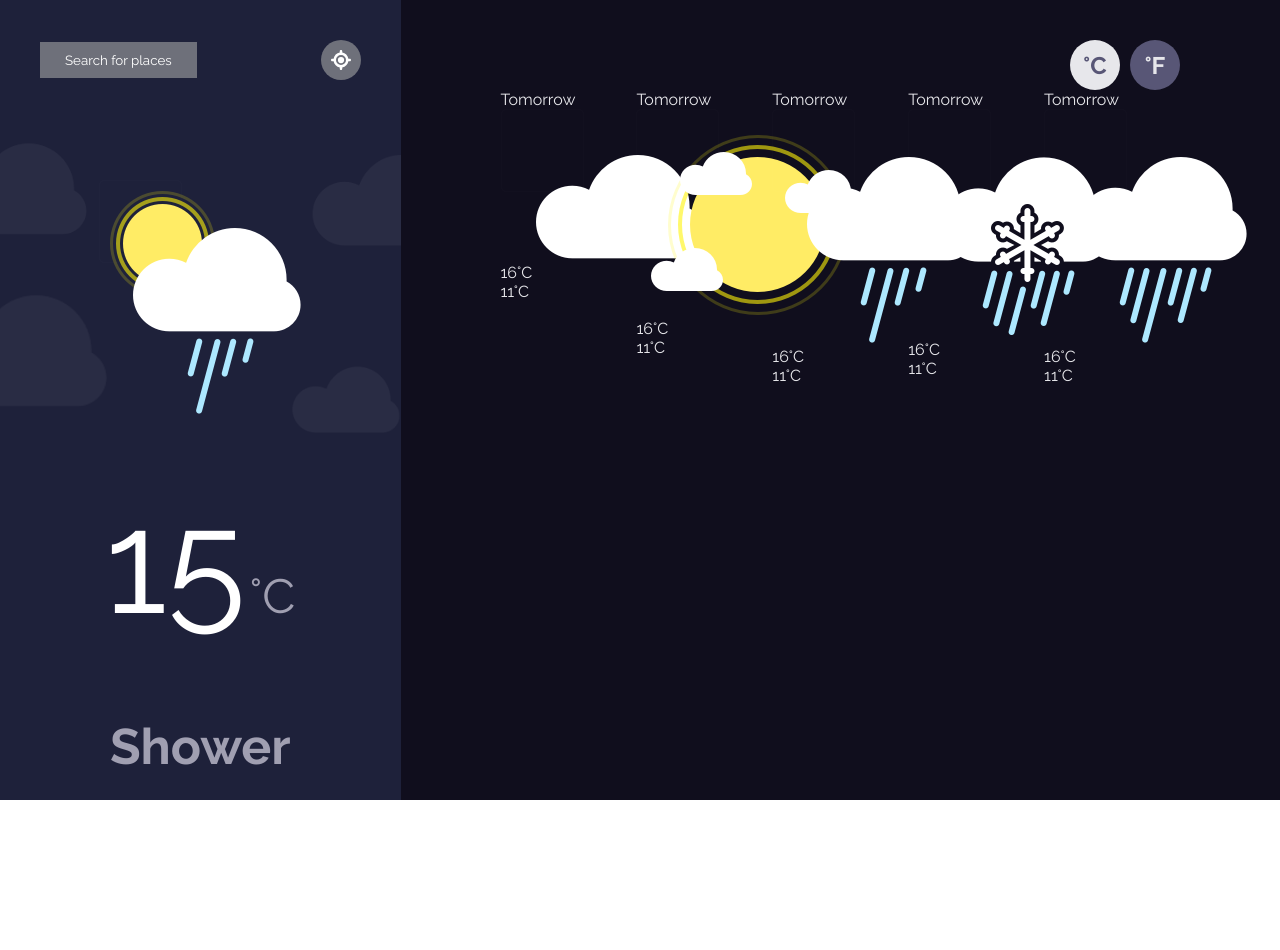
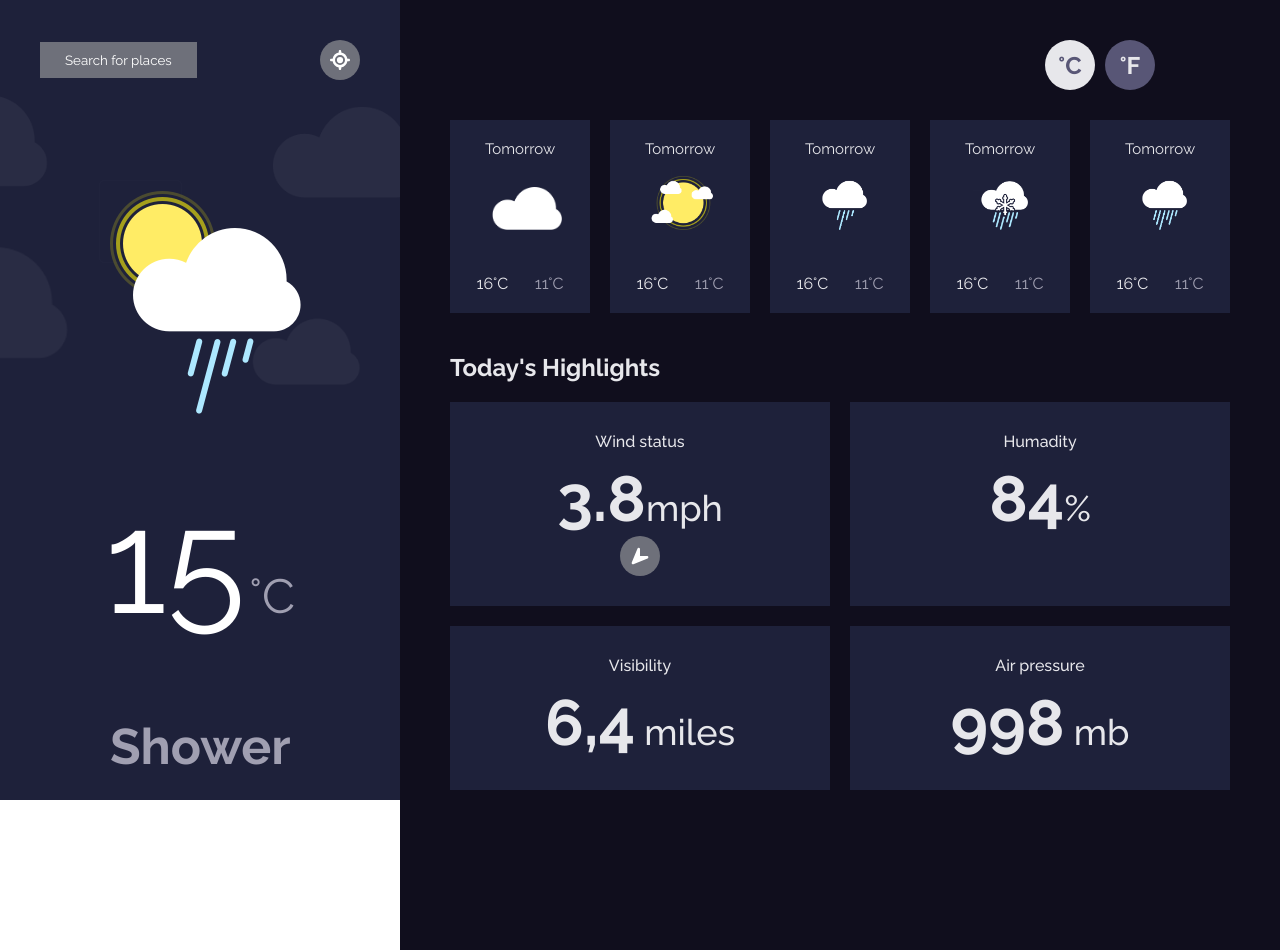
Before and after one commit to EbrahimAli-1/Weather-App, a plain HTML site: page index.html in a window 1280 px wide. Before the commit the page ends 800 px from the top, so only its background shows below. Drawn offline with Linux system fonts and the light colour scheme.

Commit message:
Add files via upload

```diff
--- a/css/style.css
+++ b/css/style.css
@@ -20,6 +20,7 @@
   background-color: #1E213A;
   position: relative;
   text-align: center;
+  flex-grow: 1;
 }
 
 .nav .location {
@@ -49,13 +50,11 @@
 
 .nav .background {
   position: absolute;
-  /* top: 100px;
-  right: 20px; */
   background-size: cover;
   width: 150%;
   opacity: 5%;
-top: 103px;
-left: -111px;
+  top: 55px;
+  left: -150px;
 }
 
 .nav .details .temp {
@@ -100,14 +99,19 @@ left: -111px;
 
 .container .main {
   background-color: #100E1D;
-  flex-grow: 1;
-  padding: 40px 100px;
+  flex-grow: 2;
+  padding: 120px 50px;
+  position: relative;
+  box-sizing: border-box;
 }
 
 .main .temp {
   display: flex;
   justify-content: flex-end;
   gap: 10px;
+  position: absolute;
+  top: 40px;
+  right: 125px;
 }
 
 .main .temp div {
@@ -132,29 +136,90 @@ left: -111px;
 
 .main .days {
   display: grid;
-  grid-template-columns: repeat(auto-fill, minmax(120px, 1fr));
+  grid-template-columns: repeat(auto-fill, 140px);
+  width: 780px;
+  margin: 0 auto;
+  gap: 20px;
 }
 
 .main .days .day {
+  background-color: #1E213A;
+  padding: 20px 0;
+  text-align: center;
+}
+
+.main .days .day .date {
+  font-size: 15px;
+  margin-bottom: 10px;
+}
+
+.main .days .day img {
+  height: 62px;
+}
+
+.main .days .day .degrees {
+  display: flex;
+  justify-content: space-evenly;
+  margin-top: 40px;
+}
+
+.main .days .day .degrees .min {
+  color: #A09FB1;
+}
+
+.container .main .highlights {
+  margin: 40px auto;
+  width: 780px;
+}
+
+.main .highlights h2 {
+  margin-bottom: 20px;
+}
+
+.main .highlights .highlight-box {
+  display: flex;
+  justify-content: center;
+  flex-wrap: wrap;
+  gap: 20px;
+}
+
+.main .highlights .highlight-box .data-box {
+  padding: 30px 40px;
+  background-color: #1E213A;
+  width: calc((100% - 20px) / 2);
+  box-sizing: border-box;
+  text-align: center;
+}
+
+.main .highlights .highlight-box .data-box h4 {
+  font-size: 16px;
+  font-weight: 500;
+  margin-bottom: 10px;
+}
+
+.main .highlights .highlight-box .data-box p {
+  font-size: 64px;
+  font-weight: 700;
+}
+
+.main .highlights .highlight-box .data-box p span {
+  font-size: 36px;
+  font-weight: 500;
+}
+
+.main .highlights .highlight-box .data-box i {
+  padding: 10px;
+  border-radius: 100%;
+  background-color: #6E707A;
+  display: flex;
+  justify-content: center;
+  align-items: center;
+  width: 20px;
+  height: 20px;
+  margin: 0 auto;
 
 }
 
-.main .days .day .date {
-
+.main .highlights .highlight-box .data-box i svg {
+  transform: rotate(180deg);
 }
-
-.main .days .day img {
-
-}
-
-.main .days .day .degrees {
-
-}
-
-.main .days .day .degrees .max {
-
-}
-
-.main .days .day .degrees .min {
-
-}
--- a/index.html
+++ b/index.html
@@ -119,6 +119,40 @@
             </div>
           </div>
         </div>
+        <div class="highlights">
+          <h2>Today's Highlights</h2>
+          <div class="highlight-box">
+            <div class="data-box">
+              <h4>Wind status</h4>
+              <p>3.8<span>mph</span></p>
+              <i>
+                <svg
+                  xmlns="http://www.w3.org/2000/svg"
+                  viewBox="0 0 448 512"
+                  height="22"
+                  width="18"
+                >
+                  <path
+                  fill="#ffffff"
+                    d="M429.6 92.1c4.9-11.9 2.1-25.6-7-34.7s-22.8-11.9-34.7-7l-352 144c-14.2 5.8-22.2 20.8-19.3 35.8s16.1 25.8 31.4 25.8H224V432c0 15.3 10.8 28.4 25.8 31.4s30-5.1 35.8-19.3l144-352z"
+                  />
+                </svg>
+              </i>
+            </div>
+            <div class="data-box">
+              <h4>Humadity</h4>
+              <p>84<span>%</span></p>
+            </div>
+            <div class="data-box">
+              <h4>Visibility</h4>
+              <p>6,4<span> miles</span></p>
+            </div>
+            <div class="data-box">
+              <h4>Air pressure</h4>
+              <p>998<span> mb</span></p>
+            </div>
+          </div>
+        </div>
       </div>
     </div>
   </body>
```
